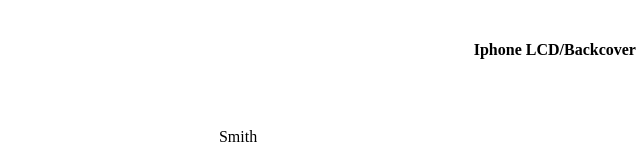
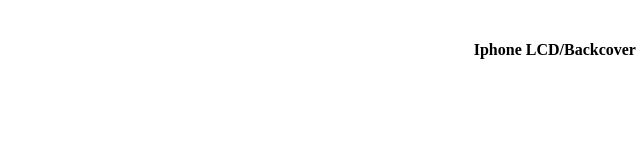
Before and after one commit to madnankhalid/test_fkm, a plain HTML site: page index.html in a window 1280 px wide. Shown: the part 771-939 px from the top of the page, 372-1012 px from the left. Drawn offline with Linux system fonts and the light colour scheme.

Commit message:
remove smith words

```diff
--- a/index.html
+++ b/index.html
@@ -76,7 +76,7 @@
         </tr>
         <tr>
           <td><h2>Glass</h2></td>
-          <td>Smith</td>
+          <td></td>
           <td></td>
         </tr>
         <th><img src="mob.jpg" alt="logo"  width="50" height="100"></th>
```
